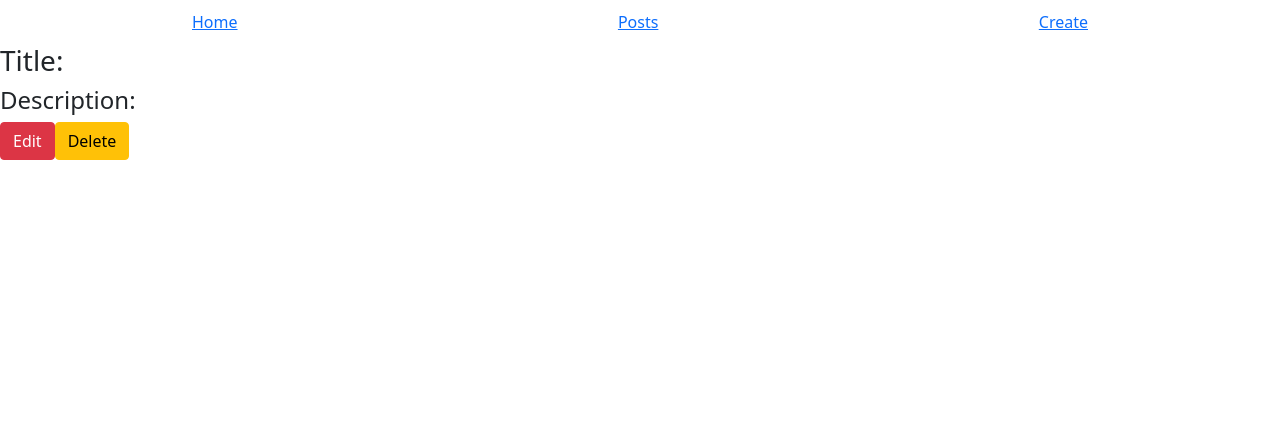
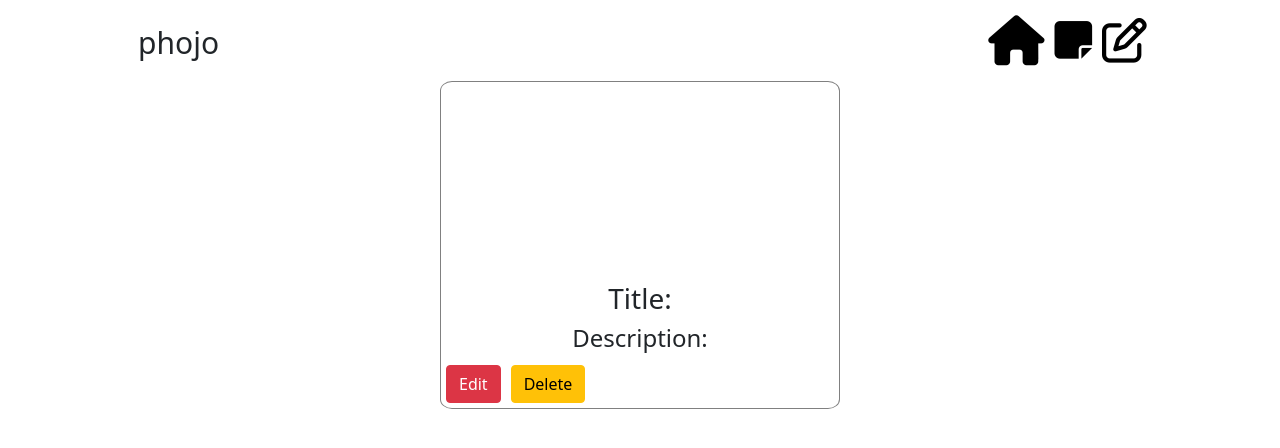
Before and after one commit to daoyeyemi/virt-pho-al, a React (Create React App) app in the folder frontend/: page /posts in a window 1280 px wide. Shown: the top 448 px of the page. Built offline with nearby package versions, Linux system fonts and the light colour scheme; no server answers.

Commit message:
made changes to ui

```diff
--- a/frontend/package.json
+++ b/frontend/package.json
@@ -4,10 +4,15 @@
   "private": true,
   "proxy": "http://localhost:3001/",
   "dependencies": {
+    "@fortawesome/fontawesome-svg-core": "^1.3.0-beta3",
+    "@fortawesome/free-regular-svg-icons": "^6.0.0-beta3",
+    "@fortawesome/free-solid-svg-icons": "^6.0.0-beta3",
+    "@fortawesome/react-fontawesome": "^0.1.17",
     "@testing-library/jest-dom": "^5.16.1",
     "@testing-library/react": "^12.1.2",
     "@testing-library/user-event": "^13.5.0",
     "axios": "^0.25.0",
+    "babel-plugin-macros": "^3.1.0",
     "bootstrap": "^5.1.3",
     "react": "^17.0.2",
     "react-dom": "^17.0.2",
--- a/frontend/public/index.html
+++ b/frontend/public/index.html
@@ -10,34 +10,15 @@
       content="Web site created using create-react-app"
     />
     <link rel="apple-touch-icon" href="%PUBLIC_URL%/logo192.png" />
-    <!--
-      manifest.json provides metadata used when your web app is installed on a
-      user's mobile device or desktop. See https://developers.google.com/web/fundamentals/web-app-manifest/
-    -->
+    <script src="https://use.fontawesome.com/45fed36025.js"></script>
+    <link href="https://cdn.jsdelivr.net/npm/bootstrap@5.1.3/dist/css/bootstrap.min.css" rel="stylesheet" integrity="sha384-1BmE4kWBq78iYhFldvKuhfTAU6auU8tT94WrHftjDbrCEXSU1oBoqyl2QvZ6jIW3" crossorigin="anonymous">
+    <script src="https://cdn.jsdelivr.net/npm/bootstrap@5.1.3/dist/js/bootstrap.bundle.min.js" integrity="sha384-ka7Sk0Gln4gmtz2MlQnikT1wXgYsOg+OMhuP+IlRH9sENBO0LRn5q+8nbTov4+1p" crossorigin="anonymous"></script>
+    <script src="https://cdn.jsdelivr.net/npm/@popperjs/core@2.10.2/dist/umd/popper.min.js" integrity="sha384-7+zCNj/IqJ95wo16oMtfsKbZ9ccEh31eOz1HGyDuCQ6wgnyJNSYdrPa03rtR1zdB" crossorigin="anonymous"></script>
+    <script src="https://cdn.jsdelivr.net/npm/bootstrap@5.1.3/dist/js/bootstrap.min.js" integrity="sha384-QJHtvGhmr9XOIpI6YVutG+2QOK9T+ZnN4kzFN1RtK3zEFEIsxhlmWl5/YESvpZ13" crossorigin="anonymous"></script>
     <link rel="manifest" href="%PUBLIC_URL%/manifest.json" />
-    <!--
-      Notice the use of %PUBLIC_URL% in the tags above.
-      It will be replaced with the URL of the `public` folder during the build.
-      Only files inside the `public` folder can be referenced from the HTML.
-
-      Unlike "/favicon.ico" or "favicon.ico", "%PUBLIC_URL%/favicon.ico" will
-      work correctly both with client-side routing and a non-root public URL.
-      Learn how to configure a non-root public URL by running `npm run build`.
-    -->
-    <title>React App</title>
+    <title>Virtual Photo Album</title>
   </head>
   <body>
-    <noscript>You need to enable JavaScript to run this app.</noscript>
     <div id="root"></div>
-    <!--
-      This HTML file is a template.
-      If you open it directly in the browser, you will see an empty page.
-
-      You can add webfonts, meta tags, or analytics to this file.
-      The build step will place the bundled scripts into the <body> tag.
-
-      To begin the development, run `npm start` or `yarn start`.
-      To create a production bundle, use `npm run build` or `yarn build`.
-    -->
   </body>
 </html>
--- a/frontend/src/components/IndividualPost.js
+++ b/frontend/src/components/IndividualPost.js
@@ -17,13 +17,23 @@ const IndividualPost = ({ post }) => {
     }
 
     return (
-            <div>
-                <h3>Title: {post.title}</h3>
-                <h4>Description: {post.description}</h4>
-                <Link to={`/edit/${post._id}`}>
-                    <button className="btn btn-danger">Edit</button>
-                </Link>
-                    <button onClick={() => deletePost(post._id)} className="btn btn-warning">Delete</button>
+            <div style={{ width: "400px", margin: "5px auto", border: "1.5px solid gray", borderRadius: "3%" }}>
+                <div style={{ height: "200px", width: "100%" }}>
+
+                </div>
+                <h3 style={{ textAlign: "center" }}>Title: {post.title}</h3>
+                <h4 style={{ textAlign: "center" }}>Description: {post.description}</h4>
+                <div style={{ display: "flex", textAlign: "center" }}>
+                    <div style={{ textAlign: "center", margin: "5px" }}>
+                        <Link to={`/edit/${post._id}`}>
+                            <button className="btn btn-danger">Edit</button>
+                        </Link>
+                    </div>
+                    <div style={{ textAlign: "center", margin: "5px" }}>
+                        <button onClick={() => deletePost(post._id)} className="btn btn-warning">Delete</button>
+                    </div>
+                </div>
+
             </div>
     );
 };
--- a/frontend/src/components/Navbar.js
+++ b/frontend/src/components/Navbar.js
@@ -3,16 +3,30 @@ import React from 'react';
 
 const Navbar = () => {
     return (
-        <nav style={{ display: "flex", justifyContent: "space-between", width: "70%", margin: "10px 15% 10px 15%" }}>
+        <nav style={{ display: "flex", justifyContent: "space-between", width: "80%", margin: "10px 10% 10px 10%" }}>
             <div>
-                <Link to={"/"}>Home</Link>
+                <h2 style={{ margin: "15px 10px 10px 10px", fontSize: "30px" }}>
+                    phojo
+                </h2>
             </div>
-            <div>
-                <Link to={"/posts"}>Posts</Link>
+            <div style={{ textAlign: 'right', display: "flex", justifyContent: "space-between" }}>
+                <div style={{ margin: "5px" }}>
+                    <Link to={"/"}>
+                        <i class="fa fa-home" aria-hidden="true" style={{ color: "black", fontSize: "50px" }}></i>
+                    </Link>
+                </div>
+                <div style={{ margin: "7.5px 5px 5px 5px" }}>
+                    <Link to={"/posts"}>
+                        <i class="fa fa-sticky-note" aria-hidden="true" style={{ color: "black", fontSize: "43px" }}></i>
+                    </Link>
+                </div>
+                <div style={{ margin: "7.5px 5px 5px 5px" }}>
+                    <Link to={"/create"}>
+                        <i class="fa fa-pencil-square-o" aria-hidden="true" style={{ color: "black", fontSize: "45px" }}></i>
+                    </Link>
+                </div>
             </div>
-            <div>
-                <Link to={"/create"}>Create</Link>
-            </div>
+
         </nav>
     );
 };
```
Also changed, not shown: 1 other file (tests, documents, lock files or other folders).
